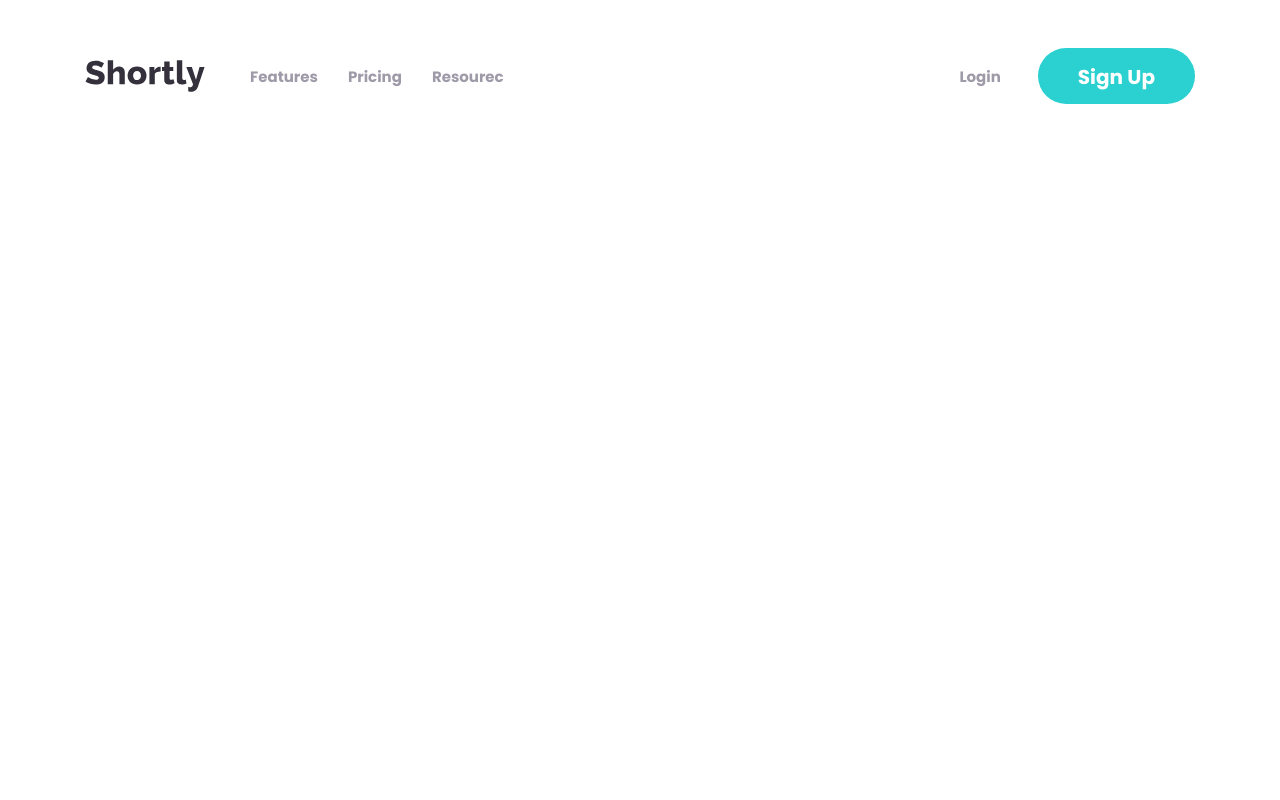
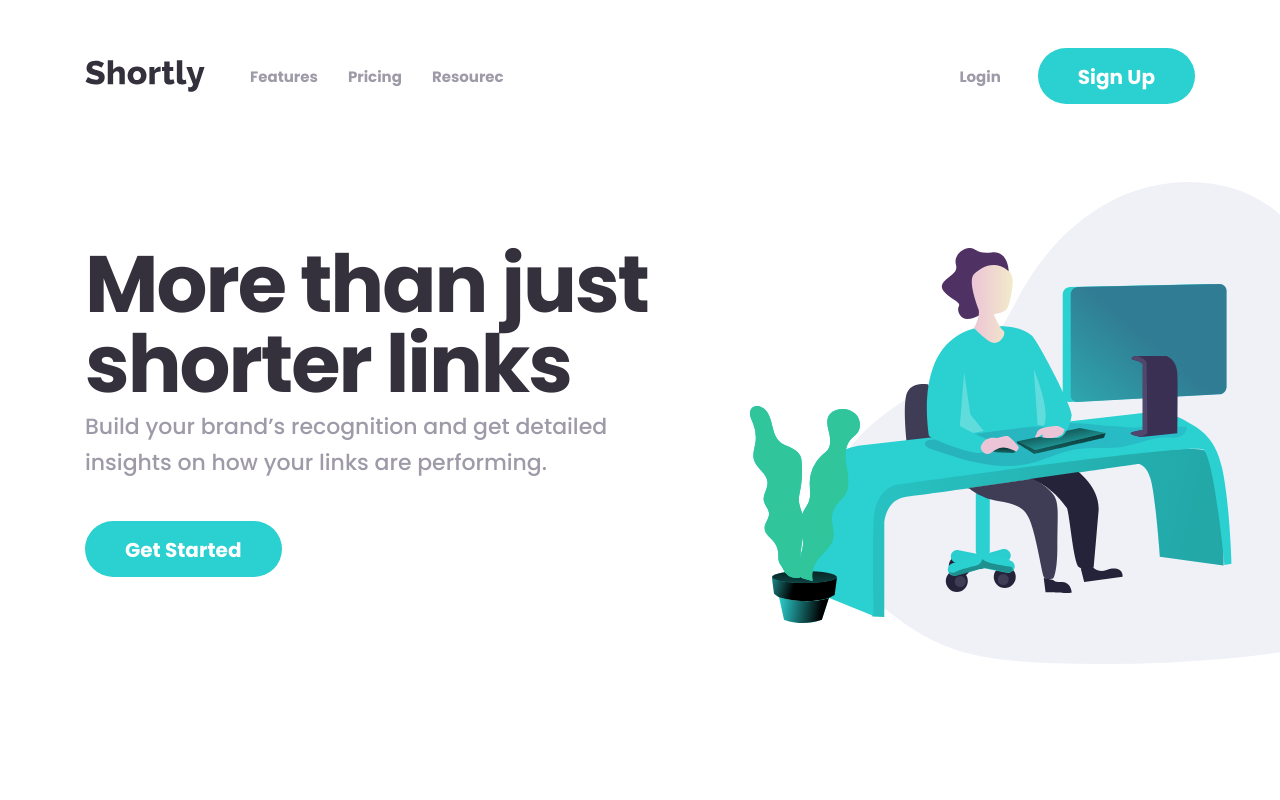
Before and after one commit to Hayotbek-Turgunov/Shorts-PerfectPixel, a plain HTML site: page index.html in a window 1280 px wide. Drawn offline with Linux system fonts and the light colour scheme.

Commit message:
add hero

```diff
--- a/css/styles.css
+++ b/css/styles.css
@@ -90,7 +90,7 @@ img{
   text-align: center;
   background-color: var(--accent-color);
   cursor: pointer;
-  border-radius: 28px;
+  border-radius:28px;
   padding: 14px 40px 12px;
   border: 0;
   color: #fff;
@@ -114,8 +114,9 @@ img{
 }
 
 .button--big{
-  padding: 18px 16px 40px;
-  border-radius: 5px;
+  padding: 18px 40px 16px;
+  border-radius: 35px;
+
 }
 
 .button--rectangle{
@@ -139,10 +140,12 @@ img{
   font-weight: bold;
   line-height: normal;
 }
+
 .site-header__container {
   display: flex;
   align-items: center;
 }
+
 .site-header__logo {
  margin-right: 45px;
 }
@@ -155,16 +158,17 @@ img{
 .logo:hover{
   opacity: 0.8;
 }
+
 .logo:active{
   opacity: 0.6;
 }
+
 .logo__img {
   display: block;
   width: 120px;
   height: 33px;
   object-fit: contain;
 }
-
 
 .site-header__sitenav {
   margin-right: auto;
@@ -205,3 +209,36 @@ img{
 .site-header__login-link:active{
   opacity: 0.6;
 }
+
+
+/* HERO */
+.hero {
+  padding-top: 92px;
+  padding-bottom: 222px;
+  background-image: url(../img/hero-bg.svg);
+  background-repeat: no-repeat;
+  background-position: left calc(50% + 476px) top 30px;
+}
+
+.hero__inner {
+ max-width: 565px;
+}
+.hero__title {
+  margin-top: 0;
+  margin-bottom: 5px;
+  font-size: 80px;
+  line-height: 80px;
+  letter-spacing: -2px;
+  color: var(---text-color-dark);
+}
+.hero__text {
+  margin-top: 0;
+  margin-bottom: 40px;
+  font-size: 22px;
+  line-height: 36px;
+
+}
+.button {
+}
+.button--big {
+}
--- a/index.html
+++ b/index.html
@@ -36,6 +36,19 @@
           </div>
        </header>
 
+
+       <main class="main-content">
+        <div class="hero">
+          <div class="container">
+            <div class="hero__inner">
+              <h1 class="hero__title">More than just shorter links</h1>
+              <p class="hero__text">Build your brand’s recognition and get detailed insights on how your links are performing.</p>
+              <a class="button " href="">Get Started</a>
+            </div>
+          </div>
+        </div>
+       </main>
+
   <script src="./js/main.js"></script>
 </body>
 </html>
```
Also changed, not shown: img/hero-bg.svg (added).
